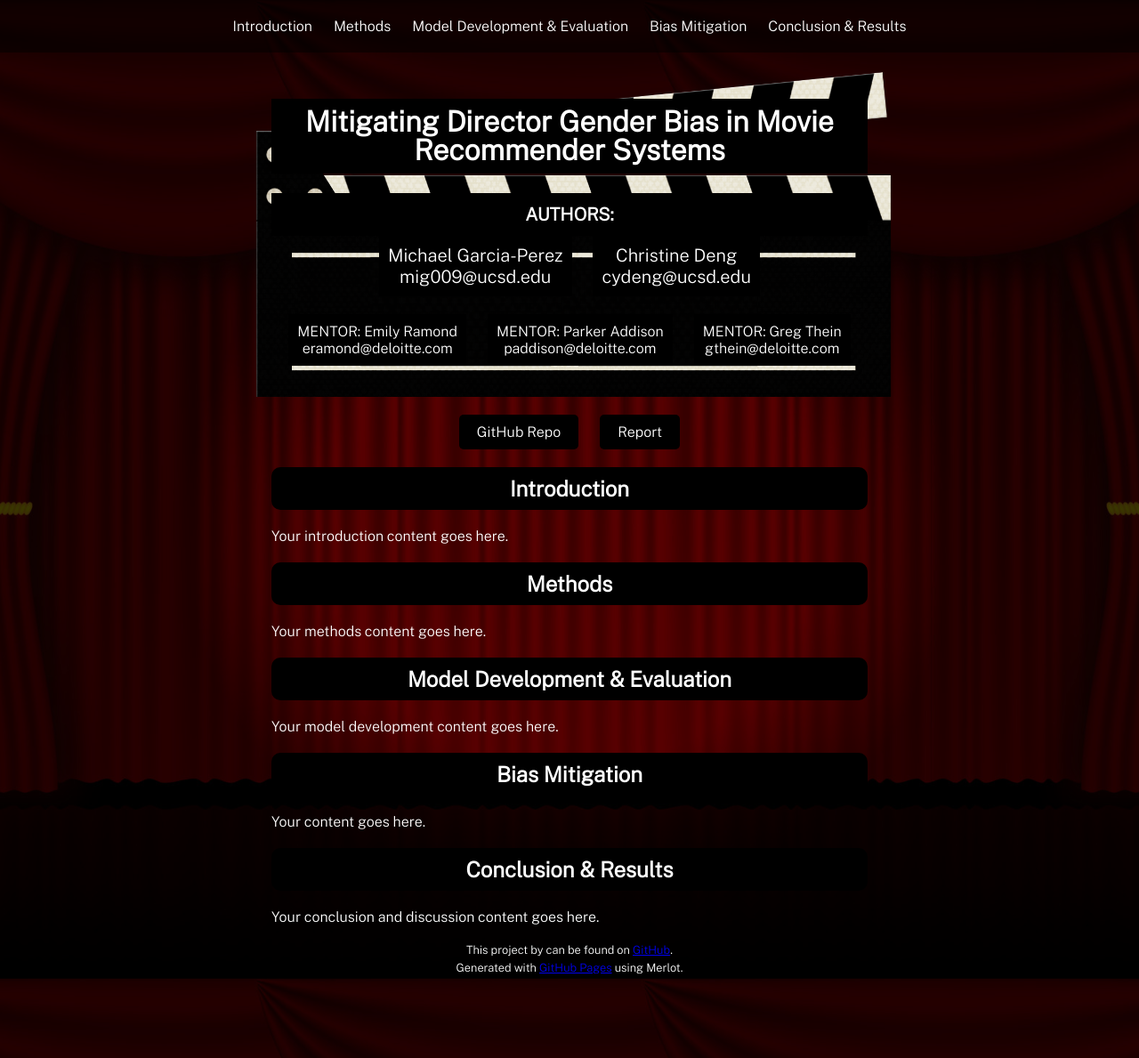
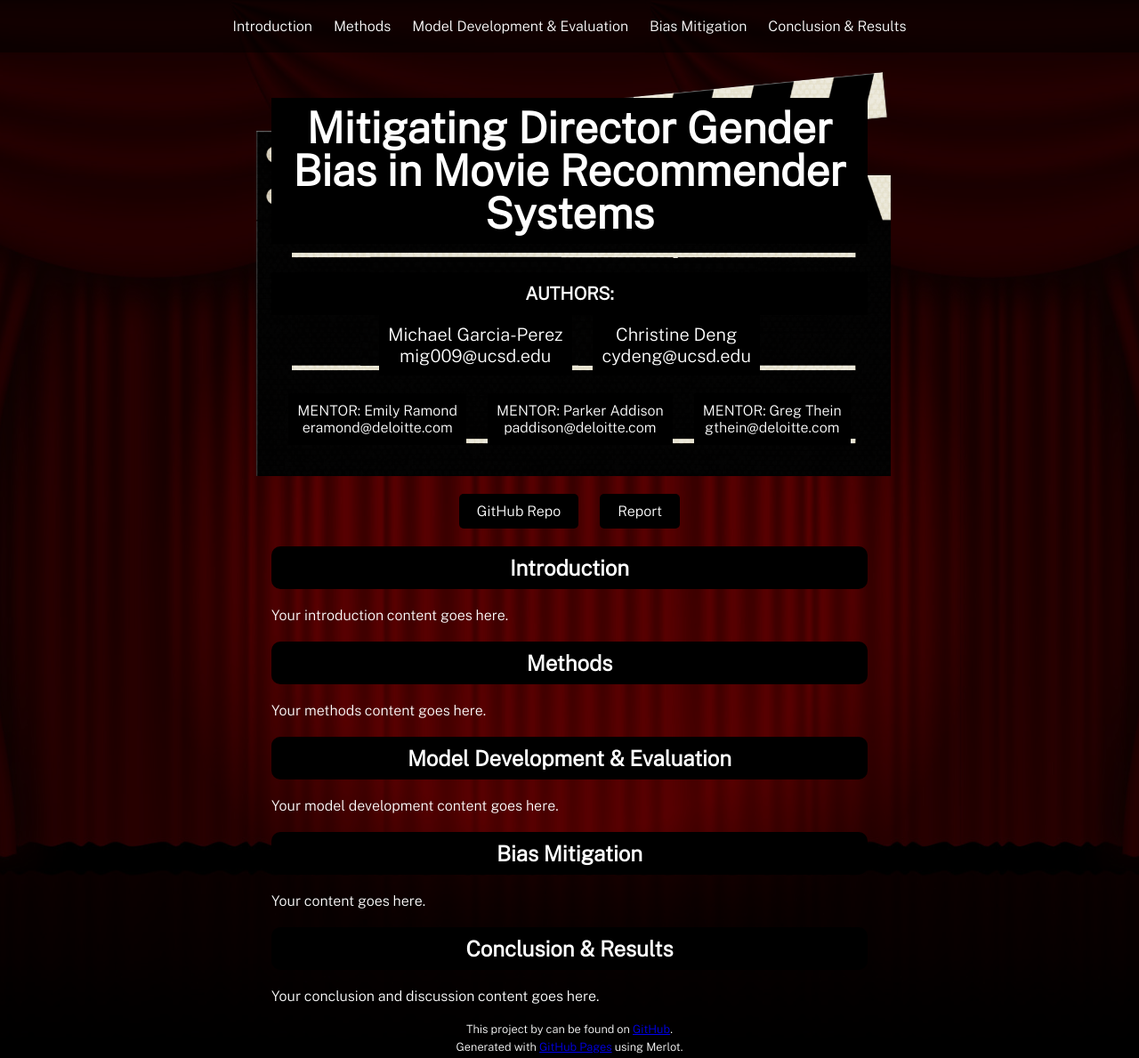
Before and after one commit to michael-garciaperez/DSC180A-Methodology-5, a Jekyll site: the page built from index.md, in a window 1280 px wide and 1189 px high. Shown: the whole window at 89% size. Built offline with Jekyll 4.4.1, drawn with Linux system fonts in a browser that asks for light colours.

Commit message:
Update style.scss

```diff
--- a/assets/css/style.scss
+++ b/assets/css/style.scss
@@ -2,10 +2,6 @@
 ---
 
 @import url('https://fonts.googleapis.com/css2?family=Public+Sans:wght@300&display=swap');
-
-/* STYLES */
-
-/* Existing styles from style.scss */
 
 body {
   background-image: url('../images/curtains.jpeg');
@@ -25,20 +21,17 @@
 header {
   position: relative;
   z-index: 2;
-  margin: 70px auto 0; /* Adjusted margin to create space between top bar and header */
-  max-width: 670px; /* Adjusted maximum width */
-  padding: 20px 40px 25px; /* Adjusted padding to move the image up more */
+  margin: 70px auto 0;
+  max-width: 670px;
+  padding: 20px 40px 25px;
   background-image: url('../images/clap_board.png');
-  background-size: cover; /* Adjusted background size */
+  background-size: cover;
   background-repeat: no-repeat;
-  background-position: center top; /* Adjusted background position */
+  background-position: center top;
 }
 
-
-
-
 header h1 {
-  font-size: 2em;
+  font-size: 3em;
   font-weight: 800;
   font-style: normal;
   color: white;
@@ -46,10 +39,11 @@
   line-height: 1;
   background-color: black;
   padding: 10px 20px;
+  margin-top: 20px;
 }
 
 header h2 {
-  font-size: 0.8em; /* Adjusted font size */
+  font-size: 0.8em;
   font-weight: 800;
   font-style: normal;
   color: white;
@@ -59,10 +53,9 @@
   background-color: black;
 }
 
-/* Additional styles for h2 */
 header h2 span {
   font-weight: bold;
-  font-size: 1.3em; /* Adjusted font size */
+  font-size: 1.3em;
   margin-bottom: 20px;
 }
 
@@ -70,9 +63,9 @@
   margin-top: 40px;
 }
 
-/* Style for author and mentor names */
 .author-mentor-container {
   text-align: center;
+  margin-top: 10px;
 }
 
 .author-mentor-container p {
@@ -82,8 +75,6 @@
   margin: 10px;
 }
 
-/* CSS styles */
-/* Buttons */
 .buttons {
   text-align: center;
   margin-bottom: 20px;
@@ -103,7 +94,6 @@
   background-color: #333;
 }
 
-/* Table of Contents */
 #main_content ul {
   background-color: black;
   color: white;
@@ -123,110 +113,103 @@
 
 .header-level-1 {
   text-align: center;
-  background-color: black; /* Add a black background */
-  color: white; /* Change text color to white */
-  padding: 10px; /* Add padding to create space */
-  margin-bottom: 20px; /* Increase spacing between headers and content below */
-  border-radius: 10px; /* Round the corners */
+  background-color: black;
+  color: white;
+  padding: 10px;
+  margin-bottom: 20px;
+  border-radius: 10px;
 }
 
 footer p {
-  text-align: center; /* Center align the text */
-  font-size: 0.8em; /* Set smaller font size */
-  margin-top: 40px; /* Increase space above the text */
+  text-align: center;
+  font-size: 0.8em;
+  margin-top: 40px;
 }
 
 .footer-text {
   text-align: center;
-  margin-top: 20px; /* Increase the space above */
+  margin-top: 20px;
 }
 
 .footer-text p {
-  margin: 5px 0; /* Adjust the vertical spacing between paragraphs */
+  margin: 5px 0;
 }
 
-/* Transparent black box behind content */
 body::before {
   content: "";
-  position: fixed; /* Change position to fixed */
+  position: fixed;
   top: 0;
   left: 0;
   width: 100%;
   height: 100%;
-  background-color: rgba(0, 0, 0, 0.5); /* Adjust the opacity here */
-  z-index: -1; /* Place it behind other content */
+  background-color: rgba(0, 0, 0, 0.5);
+  z-index: -1;
 }
 
-/* Custom CSS from custom.css */
-/* Top bar */
 .top-bar {
-  background-color: rgba(0, 0, 0, 0.5); /* Transparent black */
-  position: fixed; /* Fixed position */
-  width: 100%; /* Full width */
-  top: 0; /* Stick to the top */
-  padding: 20px 0; /* Add padding */
-  z-index: 1000; /* Ensure it appears above other content */
+  background-color: rgba(0, 0, 0, 0.5);
+  position: fixed;
+  width: 100%;
+  top: 0;
+  padding: 20px 0;
+  z-index: 1000;
 }
 
-/* Table of Contents */
 .toc {
-  list-style-type: none; /* Remove bullets */
-  margin: 0; /* Remove default margin */
-  padding: 0; /* Remove default padding */
-  text-align: center; /* Center align the list */
+  list-style-type: none;
+  margin: 0;
+  padding: 0;
+  text-align: center;
 }
 
 .toc li {
-  display: inline-block; /* Display horizontally */
-  margin: 0 10px; /* Add spacing between items */
+  display: inline-block;
+  margin: 0 10px;
 }
 
 .toc li a {
-  color: white; /* Set text color */
-  text-decoration: none; /* Remove underline */
+  color: white;
+  text-decoration: none;
 }
 
 .toc li a:hover {
-  text-decoration: underline; /* Add underline on hover */
+  text-decoration: underline;
 }
 
-/* Buttons */
 .buttons {
-  text-align: center; /* Center align the buttons */
-  margin-top: 20px; /* Adjust top margin */
+  text-align: center;
+  margin-top: 20px;
 }
 
 .buttons a {
-  display: inline-block; /* Display buttons inline */
-  margin: 0 10px; /* Add spacing between buttons */
-  padding: 10px 20px; /* Add padding */
-  background-color: black; /* Black background */
-  color: white; /* White text color */
-  text-decoration: none; /* Remove underline */
-  border-radius: 5px; /* Rounded corners */
+  display: inline-block;
+  margin: 0 10px;
+  padding: 10px 20px;
+  background-color: black;
+  color: white;
+  text-decoration: none;
+  border-radius: 5px;
 }
 
 .buttons a:hover {
-  background-color: #333; /* Darken background on hover */
+  background-color: #333;
 }
 
-/* Section Headers */
 .header-level-1 {
   text-align: center;
-  background-color: black; /* Add a black background */
-  color: white; /* Change text color to white */
-  padding: 10px; /* Add padding to create space */
-  margin-bottom: 20px; /* Increase spacing between headers and content below */
+  background-color: black;
+  color: white;
+  padding: 10px;
+  margin-bottom: 20px;
 }
 
-/* Transparent black box behind content */
 body::before {
   content: "";
-  position: fixed; /* Change position to fixed */
+  position: fixed;
   top: 0;
   left: 0;
   width: 100%;
   height: 100%;
-  background-color: rgba(0, 0, 0, 0.5); /* Adjust the opacity here */
-  z-index: -1; /* Place it behind other content */
+  background-color: rgba(0, 0, 0, 0.5);
+  z-index: -1;
 }
```
